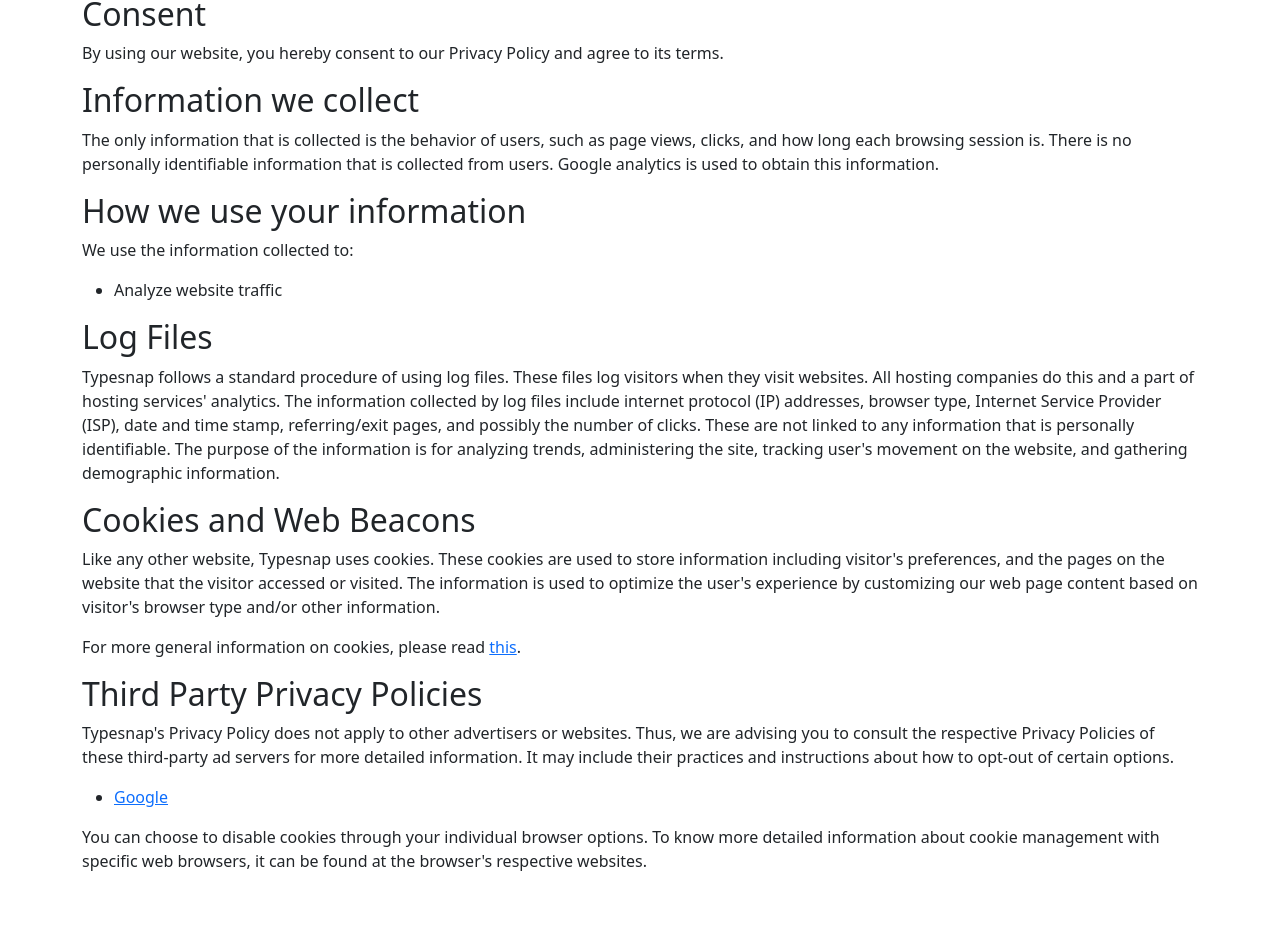
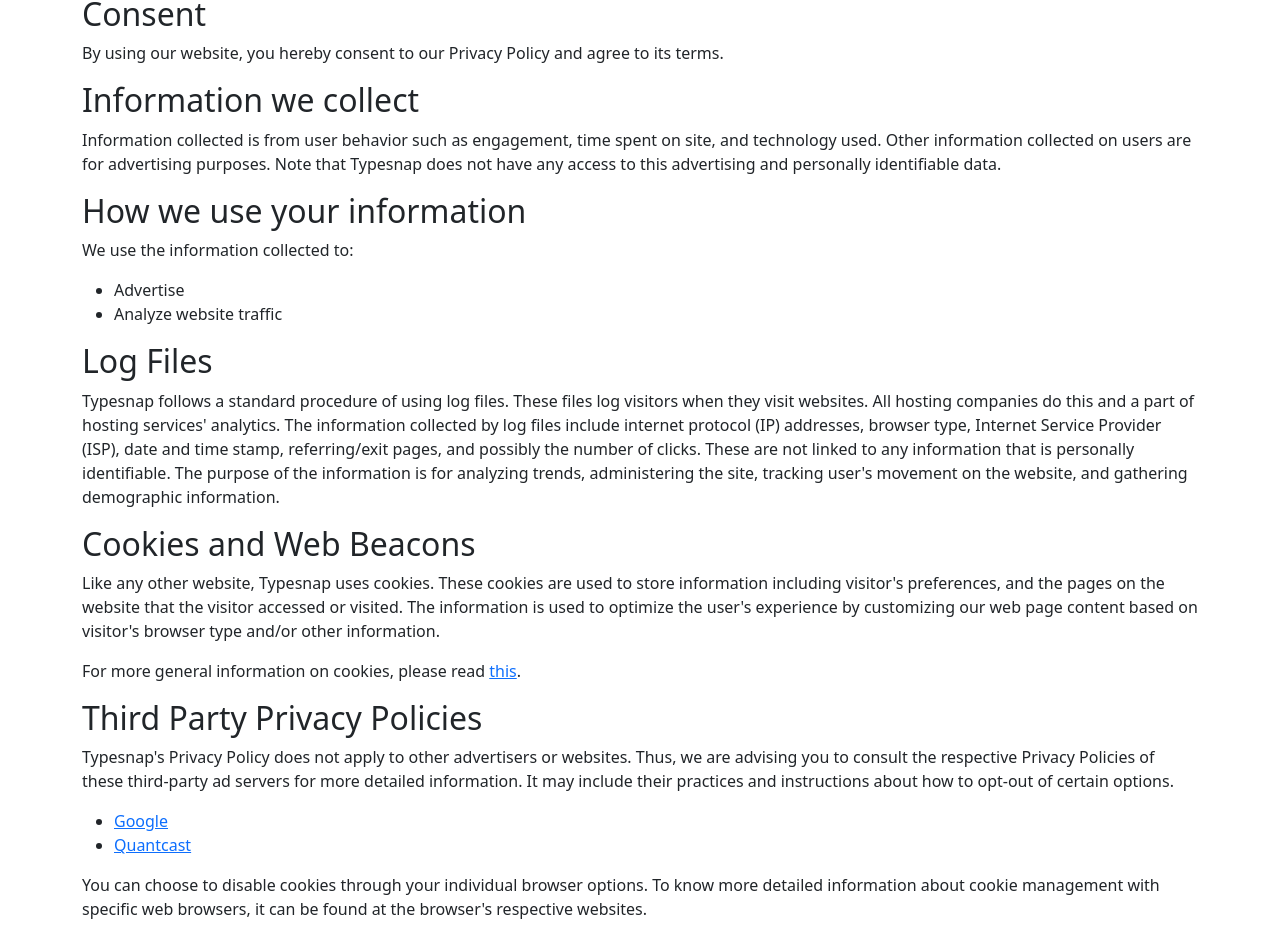
Before and after one commit to awoldt/React-Typing-Test, a Next.js app: page /privacy in a window 1280 px wide. Shown: the part 215-1152 px from the top of the page. Before the commit the page ends 1104 px from the top, so only its background shows below. Built offline with nearby package versions, Linux system fonts and the light colour scheme.

Commit message:
updated privacy

```diff
--- a/package.json
+++ b/package.json
@@ -1,5 +1,5 @@
 {
-  "name": "typing",
+  "name": "typesnap",
   "private": true,
   "scripts": {
     "dev": "next dev",
--- a/pages/privacy.js
+++ b/pages/privacy.js
@@ -11,7 +11,7 @@ const privacy = () => {
       </div>
 
       <h1>Privacy Policy</h1>
-      <p className="text-secondary">Last updated 2/28/2022</p>
+      <p className="text-secondary">Last updated 3/3/2022</p>
 
       <p>
         This Privacy Policy document contains types of information that is
@@ -27,10 +27,10 @@ const privacy = () => {
 
       <h2>Information we collect</h2>
       <p>
-        The only information that is collected is the behavior of users, such as
-        page views, clicks, and how long each browsing session is. There is no
-        personally identifiable information that is collected from users. Google
-        analytics is used to obtain this information.
+        Information collected is from user behavior such as engagement, time
+        spent on site, and technology used. Other information collected on
+        users are for advertising purposes. Note that
+        Typesnap does not have any access to this advertising and personally identifiable data.
       </p>
 
       <h2>How we use your information</h2>
@@ -38,15 +38,16 @@ const privacy = () => {
       <p>We use the information collected to:</p>
 
       <ul>
+        <li>Advertise</li>
         <li>Analyze website traffic</li>
       </ul>
 
       <h2>Log Files</h2>
 
       <p>
-        Typesnap follows a standard procedure of using log files. These files log
-        visitors when they visit websites. All hosting companies do this and a
-        part of hosting services&apos; analytics. The information collected by
+        Typesnap follows a standard procedure of using log files. These files
+        log visitors when they visit websites. All hosting companies do this and
+        a part of hosting services&apos; analytics. The information collected by
         log files include internet protocol (IP) addresses, browser type,
         Internet Service Provider (ISP), date and time stamp, referring/exit
         pages, and possibly the number of clicks. These are not linked to any
@@ -91,6 +92,15 @@ const privacy = () => {
             Google
           </a>
         </li>
+        <li>
+          <a
+            href="https://www.quantcast.com/privacy/"
+            rel="noreferrer"
+            target={"_blank"}
+          >
+            Quantcast
+          </a>
+        </li>
       </ul>
 
       <p>
```
